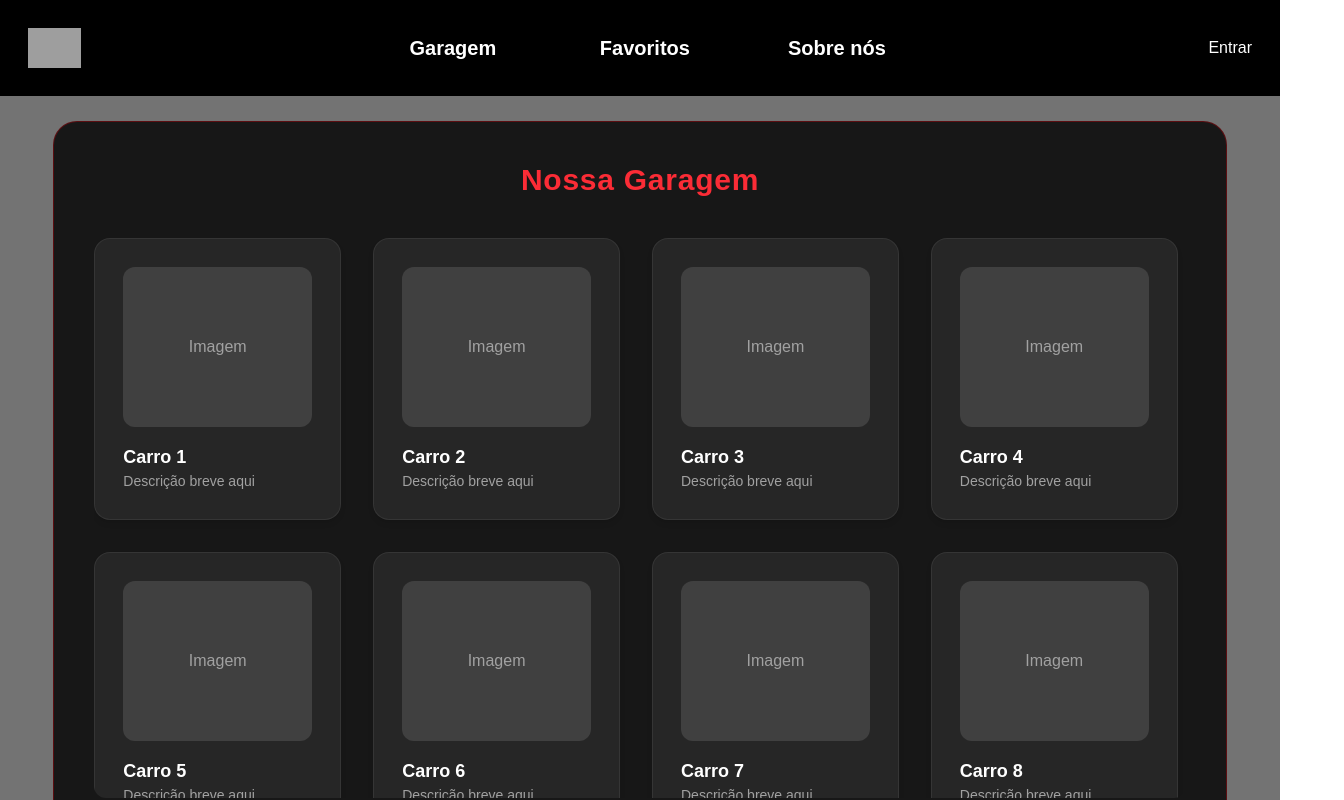
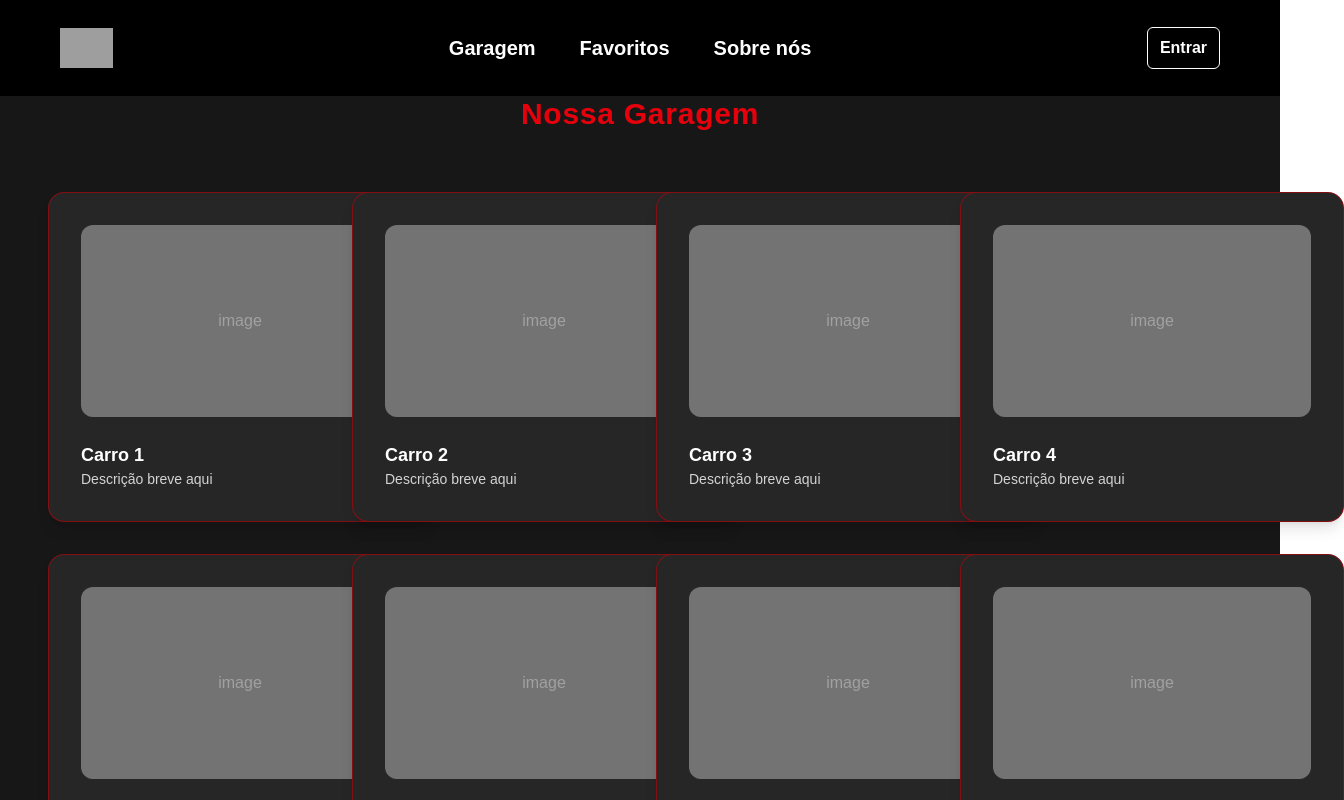
Before and after one commit to BidaoVIP/First-React-Project, a Next.js app: page /garagem in a window 1280 px wide. Shown: the top 800 px of the page, 1344 px wide, since content can reach past the window. Built offline with nearby package versions, Linux system fonts and the light colour scheme; grey boxes are pictures that could not be loaded.

Commit message:
garagem idealizada e começando resposividade

```diff
--- a/app/garagem/page.tsx
+++ b/app/garagem/page.tsx
@@ -26,27 +26,27 @@ export default function Garagem() {
     return (
         <div className="min-h-screen flex">
             <div className="fixed w-full text-white z-50 bg-black ">
-                <div className="flex h-24 justify-between">
+                <div className="flex h-24 justify-between items-center px-4 md:px-8 flex-wrap">
 
                     <div className="flex items-center">
-                        <img src="/logo.png" alt="Logo" className=" ml-7 h-10 w-auto" />
+                        <img src="/logo.png" alt="Logo" className="ml-4 md:ml-7 h-8 md:h-10 w-auto" />
                         {/* <span className="font-bold">logo</span> */}
                     </div>
 
-                    <div className="flex items-center text-xl w-xl font-bold ">
+                    <div className="flex flex-wrap items-center justify-center text-lg md:text-xl font-bold gap-2 md:gap-5">
                         <button
                             onClick={() => router.push("/garagem")}
-                            className="hover:bg-gray-600 p-2 h-full w-full transition">
+                            className="hover:bg-gray-600 px-3 py-2 rounded-md transition">
                             Garagem
                         </button>
                         <button
                             onClick={() => router.push("/favoritos")}
-                            className="hover:bg-gray-600 p-2 h-full w-full transition">
+                            className="hover:bg-gray-600 px-3 py-2 rounded-md transition">
                             Favoritos
                         </button>
                         <button
                             onClick={() => router.push("/dashboard")}
-                            className="hover:bg-gray-600 p-2 h-full w-full transition">
+                            className="hover:bg-gray-600 px-3 py-2 rounded-md transition">
                             Sobre nós
                         </button>
                     </div>
@@ -61,38 +61,36 @@ export default function Garagem() {
                                 />
                             </button>
                         ) : (
-                            <Link href="/login" className="hover:text-gray-300">
+                            <button onClick={() => router.push("/login")}
+                                className="hover:bg-gray-600 px-3 py-2 rounded-md transition font-bold border"
+                            >
                                 Entrar
-                            </Link>
+                            </button>
                         )}
                     </div>
                 </div>
             </div>
-            <div className="min-h-screen w-full bg-neutral-500 flex items-center justify-center mt-20">
-                <section className="w-11/12 max-w-7xl bg-neutral-900 rounded-3xl p-10 border border-red-700/40">
-                    <h2 className="text-3xl font-extrabold tracking-wide text-red-500 mb-10 text-center">
+            <div className="min-h-screen w-full bg-neutral-900 flex flex-col items-center justify-center md:px-12 py-24">
+                <h2 className="text-3xl font-extrabold tracking-wide text-red-600 text-center">
                     Nossa Garagem
                 </h2>
 
-                    <div className="max-h-[70vh] overflow-y-scroll pr-2 scrollbar-thin scrollbar-thumb-red-600 scrollbar-track-neutral-800 rounded-xl">
 
-                        <div className="grid grid-cols-1 sm:grid-cols-2 md:grid-cols-3 lg:grid-cols-4 xl:grid-cols-4 gap-8 pb-4">
+                <div className="grid grid-cols-1 sm:grid-cols-1 md:grid-cols-2 lg:grid-cols-2 xl:grid-cols-4 mt-15 gap-8 pb-4">
                     {[...Array(16)].map((_, i) => (
                         <div
                             key={i}
-                                    className="bg-neutral-800 hover:bg-neutral-700 transition-colors shadow-md hover:shadow-red-500/20 rounded-2xl p-7 border border-neutral-700/60"
+                            className="bg-neutral-800 hover:bg-neutral-700 transition-all duration-300 shadow-lg hover:shadow-red-500/20 rounded-2xl min-w-96 md:p-8 border border-red-700/60 transform hover:-translate-y-2"
                         >
-                                    <div className="h-40 w-full bg-neutral-700 rounded-xl mb-4 flex items-center justify-center text-neutral-400">
-                                        Imagem
+                            <div className="h-40 md:h-48 w-full bg-neutral-500 rounded-xl mb-6 flex items-center justify-center text-neutral-400">
+                                image
                             </div>
                             <h3 className="text-lg font-semibold text-white">Carro {i + 1}</h3>
-                                    <p className="text-neutral-400 text-sm">Descrição breve aqui</p>
+                            <p className="text-neutral-300 text-sm">Descrição breve aqui</p>
                         </div>
                     ))}
                 </div>
             </div>
-                </section>
-            </div>
         </div>
     );
 }
```
Lines whose indentation alone changed are shown as unchanged.
